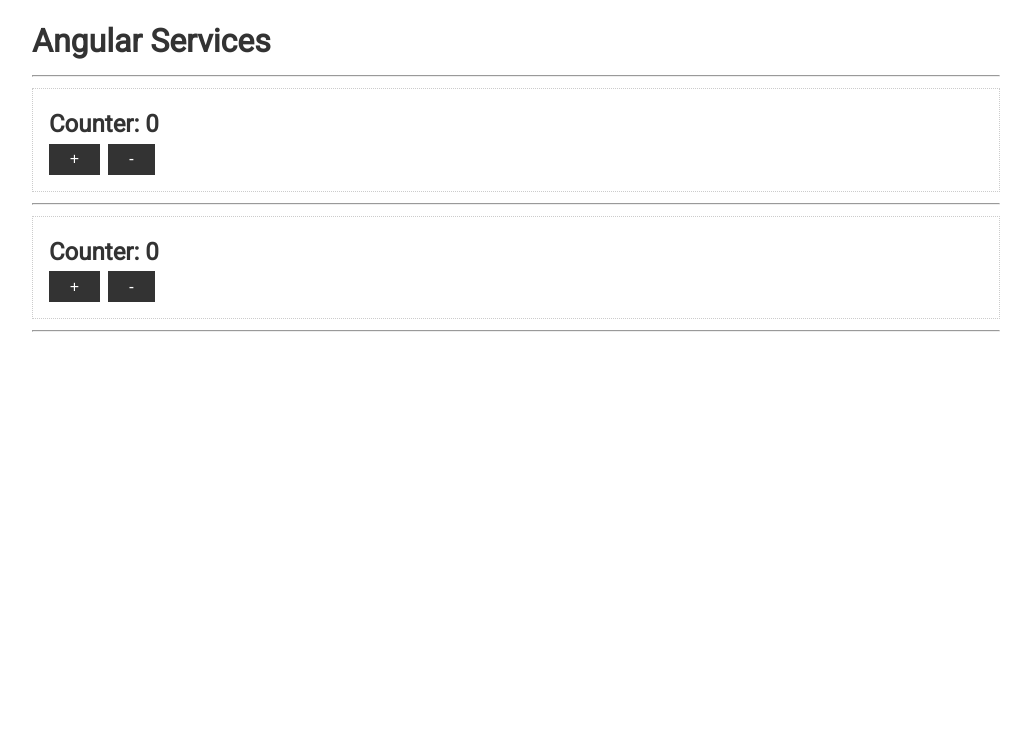
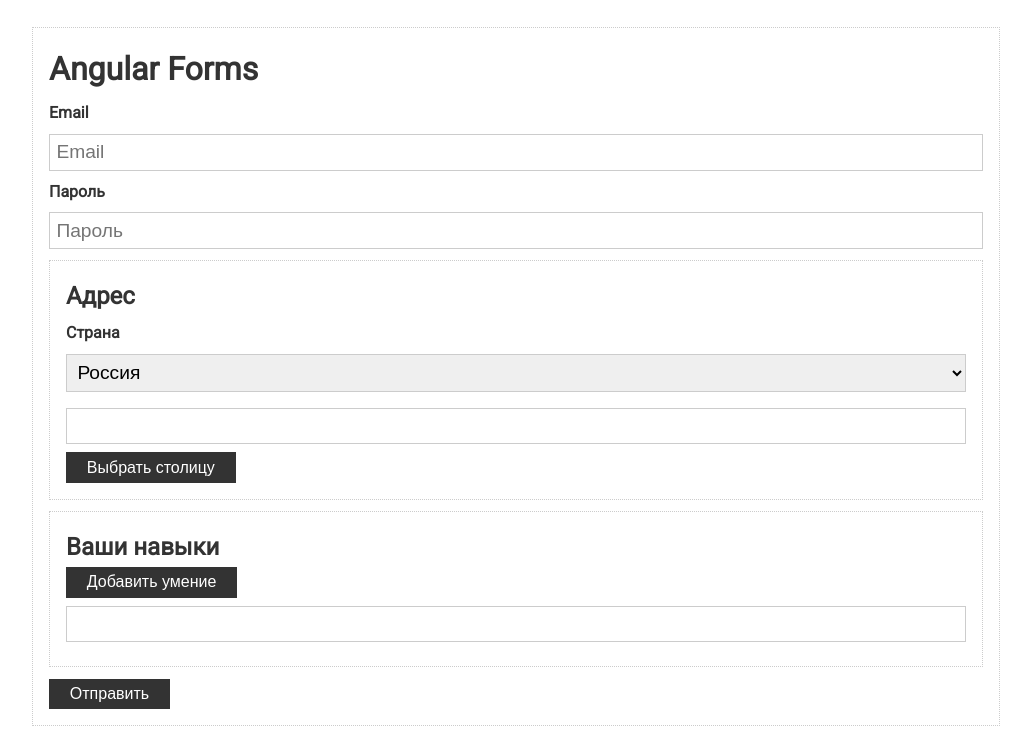
Before and after one commit to Alexey-Kleschov/Angular_Basics, an Angular app: page / in a window 1280 px wide. Shown: the top 748 px of the page, without its empty margins (124-1155 px from the left). Built offline with nearby package versions, Linux system fonts and the light colour scheme.

Commit message:
forms init

```diff
--- a/src/app/app.component.html
+++ b/src/app/app.component.html
@@ -1,14 +1,49 @@
 <div class="container">
-    <h1>Angular Services</h1>
-    <hr>
+  <form class="card">
+    <h1>Angular Forms</h1>
+
+    <div class="form-control">
+      <label>Email</label>
+      <input type="text" placeholder="Email">
+      <div class="validation"></div>
+    </div>
+
+    <div class="form-control">
+      <label>Пароль</label>
+      <input type="password" placeholder="Пароль">
+      <div class="validation"></div>
+    </div>
 
     <div class="card">
-      <h2> Counter: {{myCounterService.counter}}</h2>
-      <button class="btn" (click)='myCounterService.increase()'>+</button>
-      <button class="btn" (click)='myCounterService.decrease()'>-</button>
+      <h2>Адрес</h2>
+
+      <div class="form-control">
+        <label>Страна</label>
+
+        <select>
+          <option value="ru">Россия</option>
+          <option value="ua">Украина</option>
+          <option value="by">Беларусь</option>
+        </select>
+      </div>
+
+      <div class="form-control">
+        <input type="text">
+      </div>
+
+      <button class="btn">Выбрать столицу</button>
     </div>
-    <hr>
 
-    <app-counter></app-counter>
+    <div class="card">
+      <h2>Ваши навыки</h2>
+      <button class="btn">Добавить умение</button>
+      <div class="form-control">
+        <label></label>
+        <input type="text">
+      </div>
+    </div>
 
+    <button class="btn">Отправить</button>
+
+  </form>
 </div>
--- a/src/app/app.module.ts
+++ b/src/app/app.module.ts
@@ -3,20 +3,16 @@
 
 import { AppComponent } from './app.component';
 import { FormsModule } from '@angular/forms';
-import { AppCounterService } from './services/app-counter.service';
-import { CounterComponent } from './counter/counter.component';
 
 @NgModule({
   declarations: [
     AppComponent,
-    CounterComponent,
   ],
   imports: [
     BrowserModule,
     FormsModule
   ],
   providers: [
-    AppCounterService
   ],
   bootstrap: [AppComponent]
 })
--- a/src/app/counter/counter.component.html
+++ /dev/null
@@ -1,6 +0,0 @@
-<div class="card">
-  <h2> Counter: {{myCounterService.counter}}</h2>
-  <button class="btn" (click)='myCounterService.increase()'>+</button>
-  <button class="btn" (click)='myCounterService.decrease()'>-</button>
-</div>
-<hr>
--- a/src/app/services/app-counter.service.ts
+++ /dev/null
@@ -1,12 +0,0 @@
-
-export class AppCounterService {
-  counter: number = 0;
-
-  increase(): void {
-    this.counter++;
-  };
-
-  deсrease(): void {
-    this.counter--;
-  };
-};
--- a/src/app/services/log.service.ts
+++ /dev/null
@@ -1,11 +0,0 @@
-import { Injectable } from '@angular/core';
-
-@Injectable({
-  providedIn: 'root'
-})
-export class LogService {
-
- log(text: string): void {
-  console.log('LOG: ', text);
- };
-}
--- a/src/app/services/my-counter.service.ts
+++ /dev/null
@@ -1,21 +0,0 @@
-import { Injectable } from '@angular/core';
-import { LogService } from './log.service';
-
-@Injectable({
-  providedIn: 'root'
-})
-export class MyCounterService {
-
-  counter: number = 0;
-
-  constructor(public logService: LogService) { }
-
-  increase(): any{
-    this.logService.log('inc');
-    this.counter++;
-  };
-  decrease(): any {
-    this.logService.log('dec');
-    this.counter--;
-  }
-}
--- a/src/styles.scss
+++ b/src/styles.scss
@@ -47,6 +47,12 @@
   margin-right: 0.5rem;
   transition: opacity 0.2s ease-in;
   outline: none;
+
+  &:disabled {
+    background: #ccc;
+    color: #000;
+    cursor: not-allowed;
+  }
 }
 
 .btn:hover {
@@ -56,6 +62,22 @@
 .form-control {
   display: block;
   margin-top: 0.3rem;
+  margin-bottom: .5rem;
+
+  label {
+    display: block;
+    font-weight: bold;
+    font-size: 1rem;
+    margin-bottom: .5rem;
+  }
+
+  input {
+    margin-bottom: 0;
+  }
+
+  .validation {
+    color: red;
+  }
 }
 
 .card {
@@ -72,7 +94,7 @@
   padding: 0.4rem;
   font-size: 1.2rem;
   border: 1px solid #ccc;
-  margin: 1.2rem 0;
+  margin-bottom: 1rem;
 }
 
 hr {
```
Also changed, not shown: src/app/app.component.ts (+0 -12 lines), src/app/counter/counter.component.ts (deleted, +0 -14 lines), src/app/counter/counter.component.scss (deleted).
